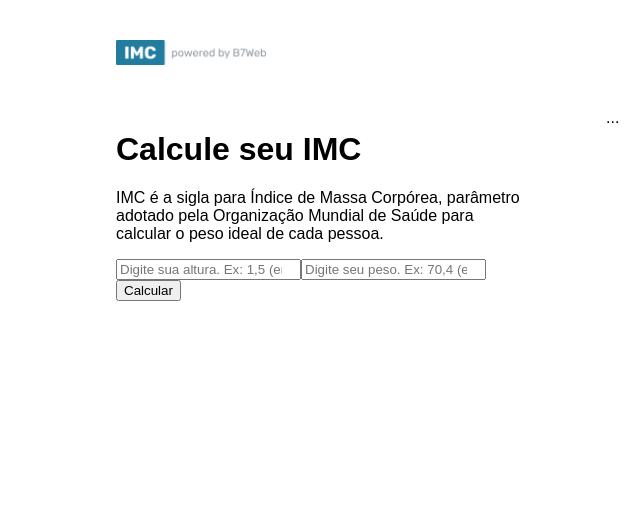
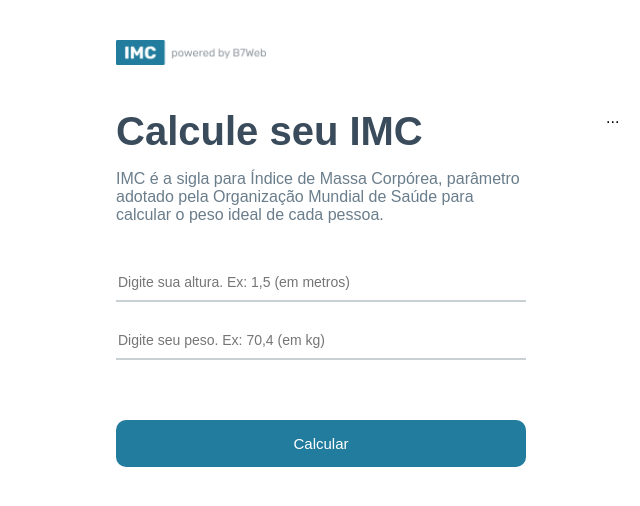
Before and after one commit to pedrocolombano/imc-calculator, a React (Vite) app: page / in a window 1280 px wide. Shown: the top 506 px of the page, without its empty margins (74-714 px from the left). Built offline with nearby package versions, Linux system fonts and the light colour scheme.

Commit message:
Form stylization

```diff
--- a/src/components/LeftSide/styles.module.css
+++ b/src/components/LeftSide/styles.module.css
@@ -2,3 +2,42 @@
     flex: 1;
     margin-right: 40px;
 }
+
+.leftSide h1 {
+    margin: 0px;
+    font-size: 40px;
+    color: #3A4B5C;
+}
+
+.leftSide p {
+    font-size: 16px;
+    margin-bottom: 40px;
+    color: #6A7D8B;
+}
+
+.leftSide input {
+    width: 100%;
+    border: 0px;
+    border-bottom: 2px solid rgba(150, 163, 171, 0.5);
+    padding: 10px 2px;
+    margin-bottom: 20px;
+    font-size: 14px;
+    outline: 0px;
+}
+
+.leftSide button {
+    background-color: #227C9D;
+    color: #FFF;
+    font-size: 15px;
+    border: 0px;
+    border-radius: 10px;
+    padding: 15px 0;
+    width: 100%;
+    cursor: pointer;
+    margin-top: 40px;
+    transition: all ease 0.4s;
+}
+
+.leftSide button:hover {
+    opacity: 0.8;
+}
```
